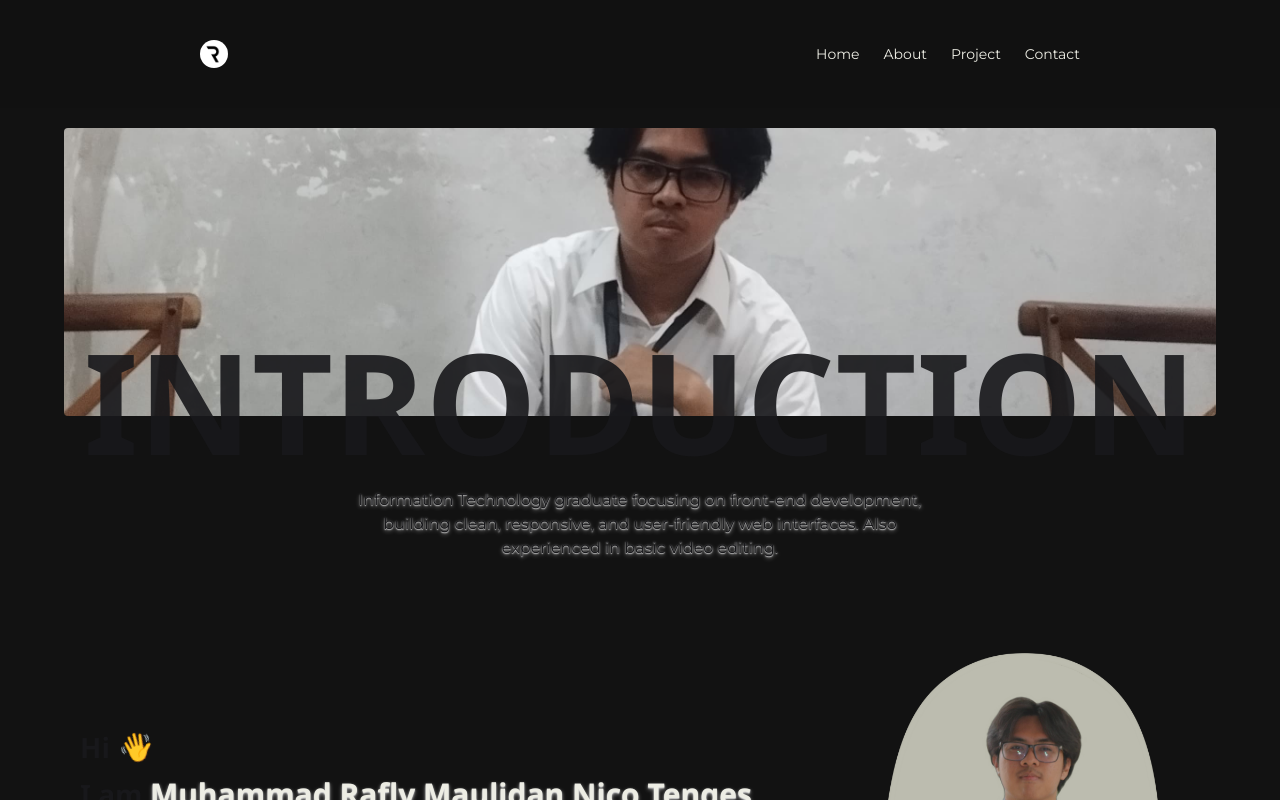
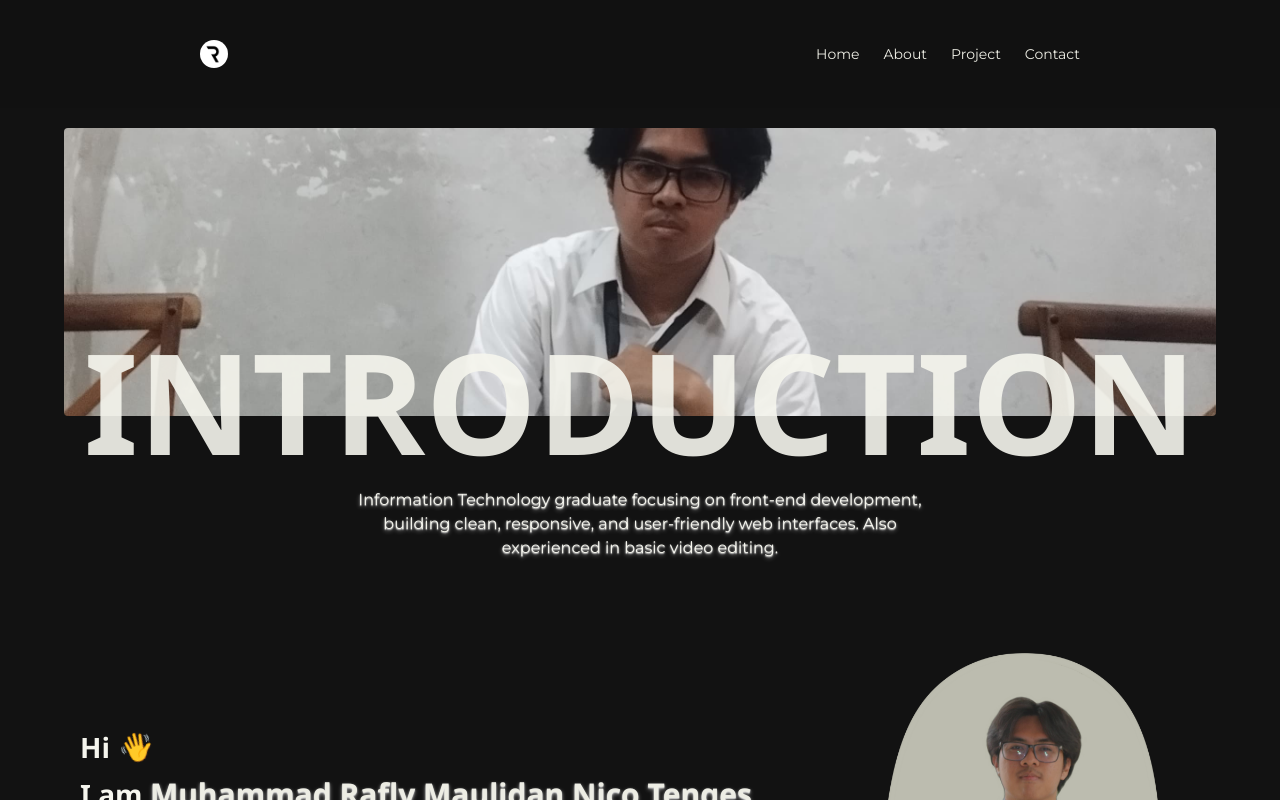
Before and after one commit to seeyouridan/porto-project, a React (Vite) app: page / in a window 1280 px wide. Shown: the top 800 px of the page. Built offline with nearby package versions, Linux system fonts and the light colour scheme.

Commit message:
Fix masalah text hilang di light mode

```diff
--- a/src/styles/index.css
+++ b/src/styles/index.css
@@ -4,15 +4,16 @@
 :root {
 	font-family: "Segoe UI", Tahoma, Geneva, Verdana, sans-serif;
 	background-color: #121212;
+	color: #f6f6ee;
 }
 
 html {
-  scroll-behavior: smooth;
+	scroll-behavior: smooth;
 }
 
 @font-face {
-  font-family: "Montserrat";
-  src: url("../assets/fonts/Montserrat-Regular.ttf") format("truetype");
+	font-family: "Montserrat";
+	src: url("../assets/fonts/Montserrat-Regular.ttf") format("truetype");
 }
 
 .wave {
```
